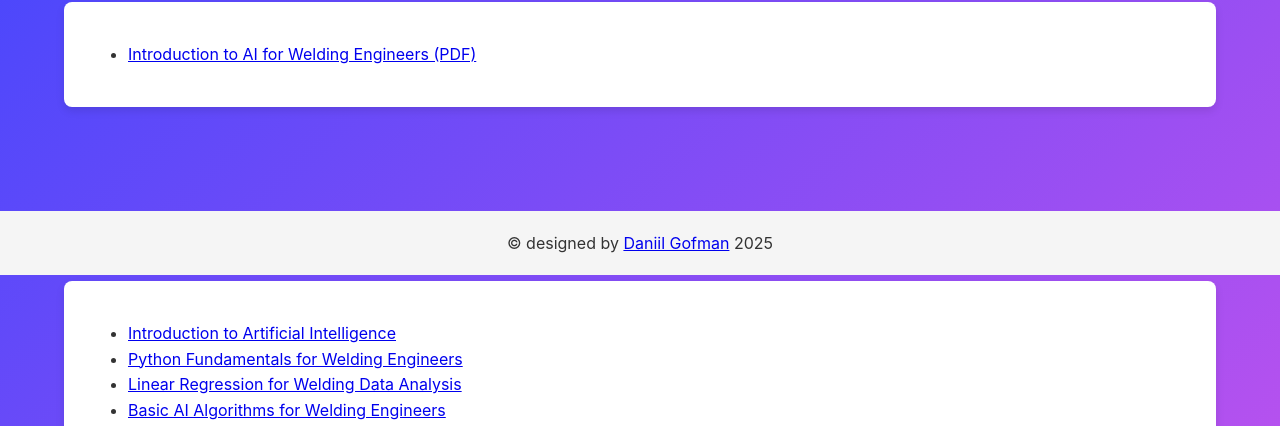
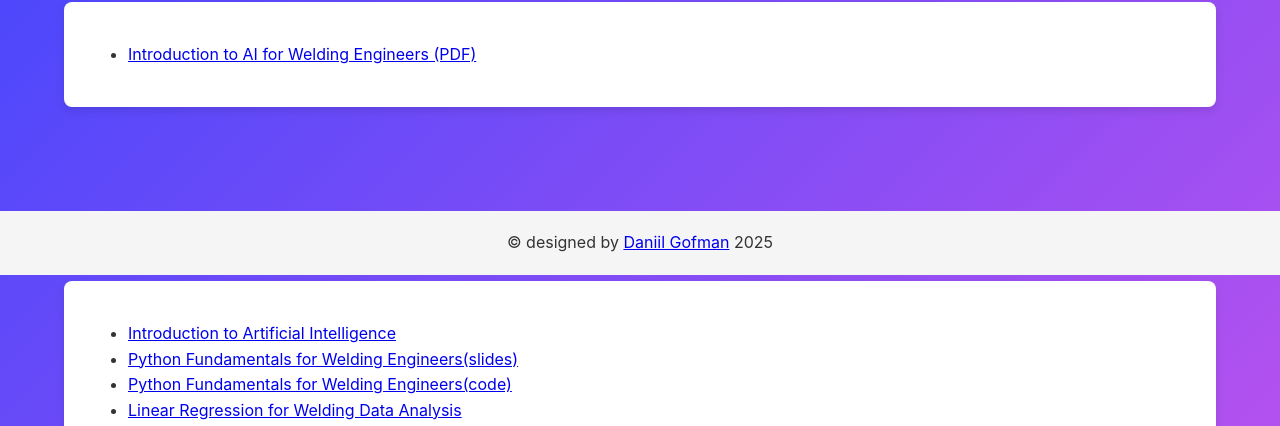
Before and after one commit to danielgof/ai-welding, an Astro site: page /resources in a window 1280 px wide. Shown: the part 525-951 px from the top of the page. Built offline with nearby package versions, Linux system fonts and the light colour scheme; Astro itself is replaced by a stand-in of ours.

Commit message:
more resources

```diff
--- a/src/pages/resources.astro
+++ b/src/pages/resources.astro
@@ -6,7 +6,14 @@ const meetings = [
     href: "/presentations/Meeting_1_Introduction_to_AI.pptx",
     label: "Introduction to Artificial Intelligence",
   },
-  { href: "/placeholder", label: "Python Fundamentals for Welding Engineers" },
+  {
+    href: "/Meeting_2_Python_Fundamentals_for_Welding_Engineers_Expanded.pptx",
+    label: "Python Fundamentals for Welding Engineers(slides)",
+  },
+  {
+    href: "https://colab.research.google.com/drive/1Li9RXsIiyy6AlontfmoKweBCV8dhHbbb?usp=sharing",
+    label: "Python Fundamentals for Welding Engineers(code)",
+  },
   {
     href: "/placeholder",
     label: "Linear Regression for Welding Data Analysis",
```
Also changed, not shown: 1 other file.
